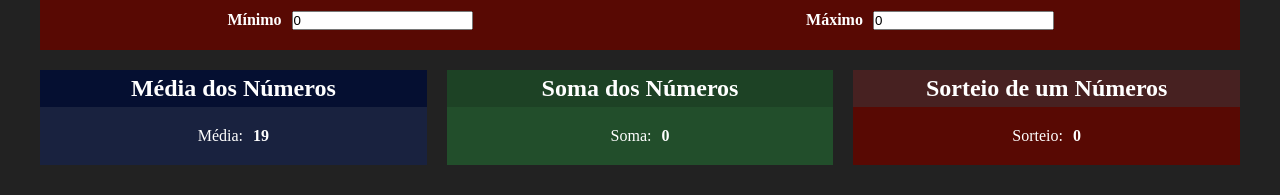
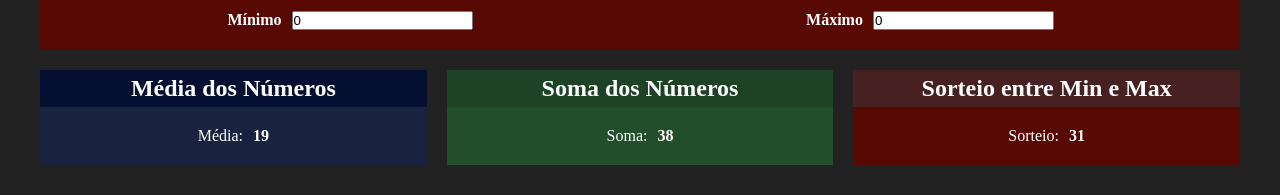
Before and after one commit to CapitaoDAreia/react-redux-course, a React (Create React App) app in the folder 06-redux/: page / in a window 1280 px wide. Shown: the part 123-318 px from the top of the page. Built offline with nearby package versions, Linux system fonts and the light colour scheme.

Commit message:
SECTION 6: Redux - Practicing state sharing between components with react-redux lib

```diff
--- a/06-redux/src/Components/Soma.tsx
+++ b/06-redux/src/Components/Soma.tsx
@@ -1,10 +1,15 @@
 import Card, { CardProps } from "./Card";
+import { connect } from 'react-redux'
 
 interface MediaProps extends CardProps {
-
+  max: number
+  min: number
 }
 
-const Media = (props: MediaProps) => {
+const Soma = (props: MediaProps) => {
+
+  const {max, min} = props
+
   return (
     <Card title="Soma dos Números" headColor={props.headColor} bodyColor={props.bodyColor}>
       <div
@@ -22,11 +27,18 @@ const Media = (props: MediaProps) => {
           }}
         >
             <span>Soma:</span>
-          <strong>{0}</strong>
+          <strong>{max + min}</strong>
         </span>
       </div>
     </Card>
   );
 };
 
-export default Media;
+const mapStateToProps = (state: any) =>{
+  return {
+    max: state.numeros.max,
+    min: state.numeros.min
+  }
+}
+
+export default connect(mapStateToProps)(Soma);
--- a/06-redux/src/Components/Sorteio.tsx
+++ b/06-redux/src/Components/Sorteio.tsx
@@ -1,13 +1,18 @@
 import Card, { CardProps } from "./Card";
+import { connect } from "react-redux";
 
 interface SorteioProps extends CardProps {
-
+  max: number
+  min: number
 }
 
-const Media = (props: SorteioProps) => {
+const Sorteio = (props: SorteioProps) => {
+
+  const {min, max} = props
+  const random = Math.floor(Math.random()*(max - min + 1)) + min
 
   return (
-    <Card title="Sorteio de um Números" headColor="#472121" bodyColor="#580903">
+    <Card title="Sorteio entre Min e Max" headColor="#472121" bodyColor="#580903">
       <div
         style={{
           display: "flex",
@@ -23,11 +28,18 @@ const Media = (props: SorteioProps) => {
           }}
         >
             <span>Sorteio:</span>
-          <strong>{0}</strong>
+          <strong>{random}</strong>
         </span>
       </div>
     </Card>
   );
 };
 
-export default Media;
+const mapStateToProps=(state: any)=>{
+  return{
+    max: state.numeros.max,
+    min: state.numeros.min
+  }
+}
+
+export default connect(mapStateToProps)(Sorteio);
```
